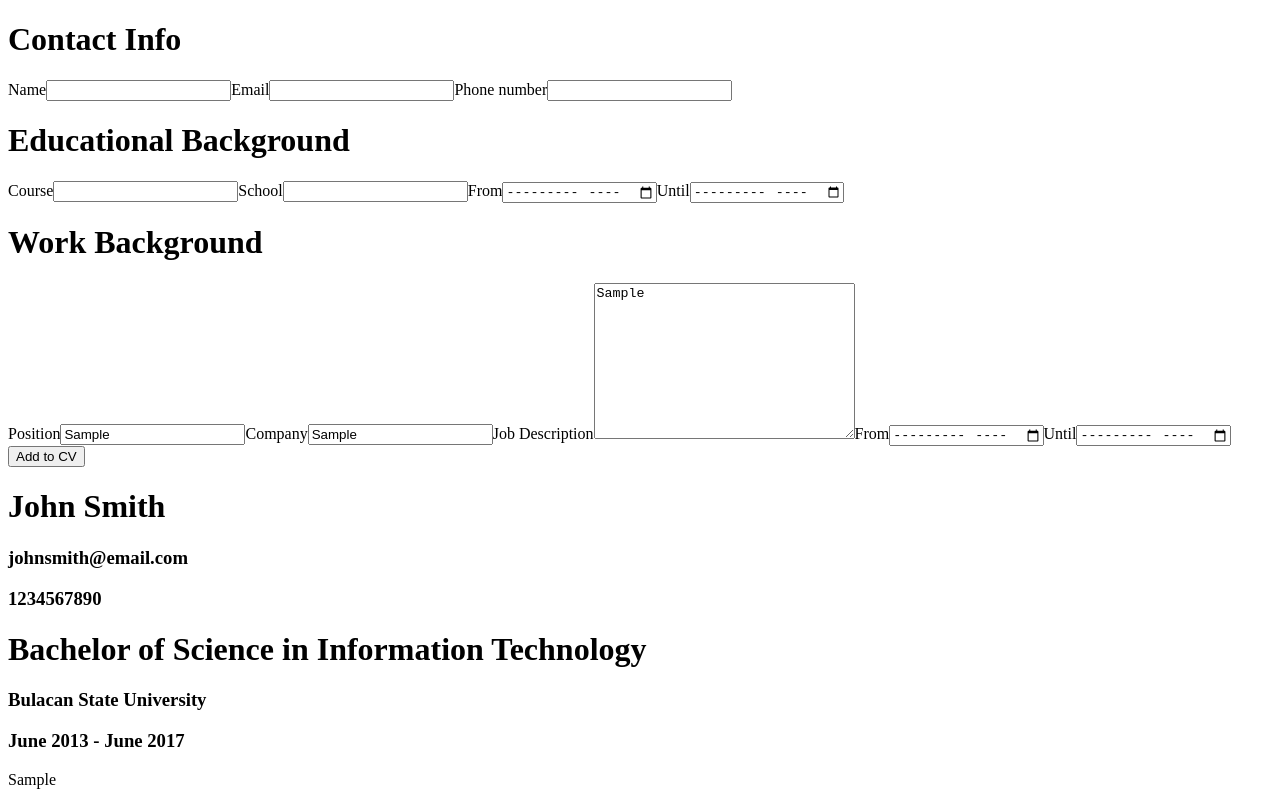
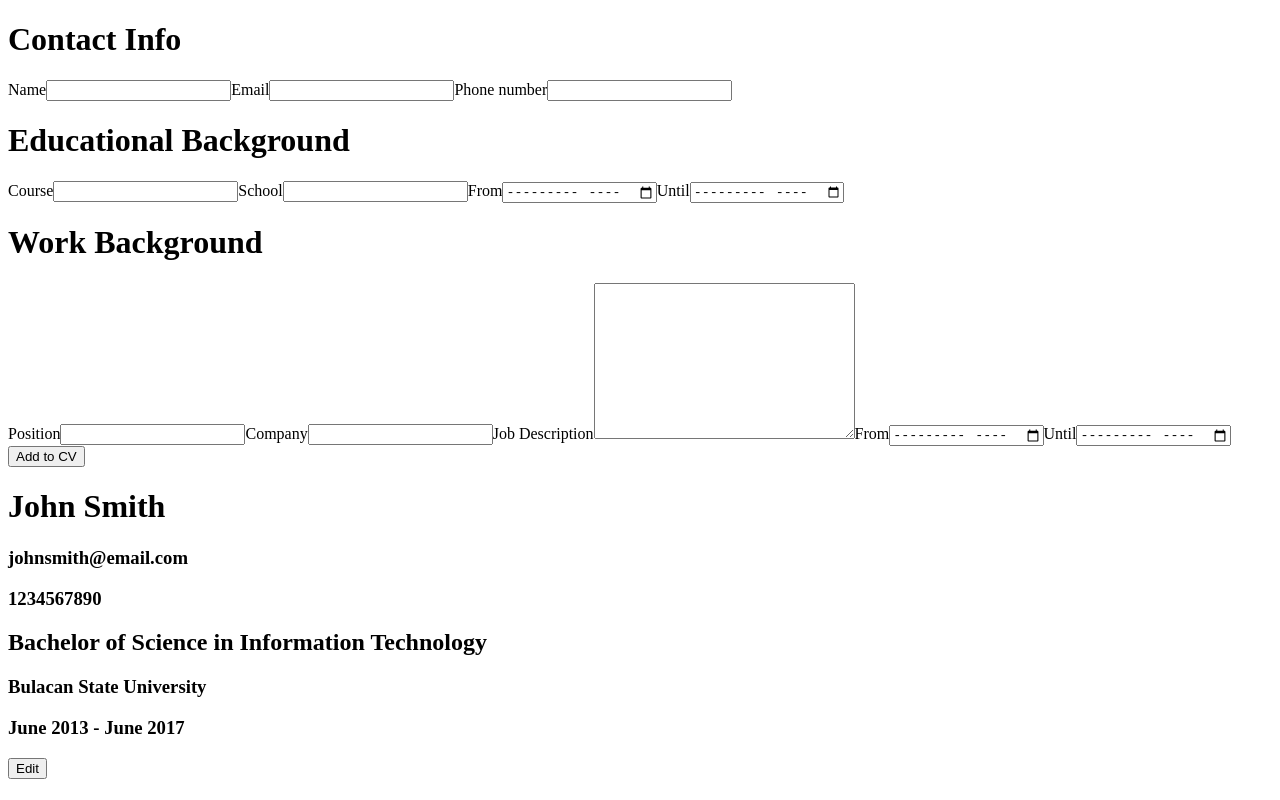
Before and after one commit to renzosayo/odin-react-cv-app, a React (Vite) app: page / in a window 1280 px wide. Both pictures are taken after typing "Sample", "Sample", "Sample" into the empty fields and a click on the button "Add to CV". Shown: the top 800 px of the page. Built offline with nearby package versions, Linux system fonts and the light colour scheme.

Commit message:
Fix bug with date not reflecting on edit pane

```diff
--- a/src/components/App.jsx
+++ b/src/components/App.jsx
@@ -5,6 +5,7 @@ import Education from "./Education";
 import Work from "./Work";
 
 function App() {
+  const [id, setId] = useState(0);
   const [name, setName] = useState("John Smith");
   const [email, setEmail] = useState("johnsmith@email.com");
   const [phone, setPhone] = useState("1234567890");
@@ -14,18 +15,15 @@ function App() {
   );
   const [startDate, setStartDate] = useState("June 2013");
   const [endDate, setEndDate] = useState("June 2017");
-  const [workBackground, setWorkBackground] = useState({
-    position: "Data Analyst",
-    company: "Accenture Inc",
-    description: "Analyzing data for client",
-    workStartDate: "February 2019",
-    workEndDate: "May 2023",
+  const [workBackgroundItem, setworkBackgroundItem] = useState({
+    position: "",
+    company: "",
+    description: "",
+    workStartDate: "",
+    workEndDate: "",
+    id: id,
   });
   const [workList, setWorkList] = useState([]);
-
-  const handleClickAddWork = () => {
-    setWorkList((prev) => [...prev, workBackground]);
-  };
 
   const handleChangeName = (e) => {
     setName(e.target.value);
@@ -47,7 +45,10 @@ function App() {
     setCourse(e.target.value);
   };
 
-  const dateFormatter = ([year, month]) => {
+  const dateFormatter = (string) => {
+    // catch error
+    if (!string) return "";
+    let [year, month] = string.split("-");
     const months = [
       "January",
       "February",
@@ -65,6 +66,29 @@ function App() {
     return `${months[Number(month) - 1]} ${year}`;
   };
 
+  const reverseDateFormatter = (string) => {
+    // catch error
+    if (!string) return "";
+    const months = [
+      "January",
+      "February",
+      "March",
+      "April",
+      "May",
+      "June",
+      "July",
+      "August",
+      "September",
+      "October",
+      "November",
+      "December",
+    ];
+    let date = string.split(" ");
+    let month = months.indexOf(date[0]) + 1;
+    month < 10 ? (month = `0${month}`) : String(month);
+    return `${date[1]}-${month}`;
+  };
+
   const handleChangeStartDate = (e) => {
     let formatted = dateFormatter(e.target.value.split("-"));
     setStartDate(formatted);
@@ -73,6 +97,43 @@ function App() {
   const handleChangeEndDate = (e) => {
     let formatted = dateFormatter(e.target.value.split("-"));
     setEndDate(formatted);
+  };
+
+  const handleClickAddWork = () => {
+    const workItem = { ...workBackgroundItem, id: id };
+    setworkBackgroundItem(workItem);
+    setWorkList((prev) => [...prev, workItem]);
+    setId(id + 1);
+    document.querySelector("#position").value = "";
+    document.querySelector("#company").value = "";
+    document.querySelector("#description").value = "";
+    document.querySelector("#workStartDate").value = "";
+    document.querySelector("#workEndDate").value = "";
+  };
+
+  const handleClickEdit = (e) => {
+    const selected = [...e.target.parentElement.childNodes].map(
+      (child) => child.textContent
+    );
+    let [start, end] = selected[4].split(" - ");
+
+    setworkBackgroundItem({
+      position: selected[1],
+      company: selected[2],
+      description: selected[3],
+      workStartDate: reverseDateFormatter(start),
+      workEndDate: reverseDateFormatter(end),
+    });
+
+    // document.querySelector("#position").value = selected[1];
+    // document.querySelector("#company").value = selected[2];
+    // document.querySelector("#description").value = selected[3];
+    // document.querySelector("#workStartDate").value =
+    //   reverseDateFormatter(start);
+    // document.querySelector("#workEndDate").value = reverseDateFormatter(end);
+    setWorkList((prev) => {
+      return prev.filter((workBg) => Number(workBg.id) !== Number(selected[5]));
+    });
   };
 
   return (
@@ -89,9 +150,11 @@ function App() {
         }}
       />
       <Work
-        setWorkBackground={setWorkBackground}
+        setworkBackgroundItem={setworkBackgroundItem}
         dateFormatter={dateFormatter}
-        onClick={handleClickAddWork}
+        reverseDateFormatter={reverseDateFormatter}
+        handleAdd={handleClickAddWork}
+        workBackgroundItem={workBackgroundItem}
       />
       <CVMain
         name={name}
@@ -101,8 +164,10 @@ function App() {
         course={course}
         startDate={startDate}
         endDate={endDate}
-        workBackground={workBackground}
+        workBackgroundItem={workBackgroundItem}
+        dateFormatter={dateFormatter}
         workList={workList}
+        handleClickEdit={handleClickEdit}
       />
     </>
   );
--- a/src/components/CVMain.jsx
+++ b/src/components/CVMain.jsx
@@ -7,6 +7,8 @@ export default function CVMain({
   startDate,
   endDate,
   workList,
+  handleClickEdit,
+  dateFormatter,
 }) {
   return (
     // todo: create element with map
@@ -17,7 +19,7 @@ export default function CVMain({
         <h3>{phone}</h3>
       </div>
       <div className="education-info">
-        <h1>{course}</h1>
+        <h2>{course}</h2>
         <h3>{school}</h3>
         <h3>
           {startDate} - {endDate}
@@ -25,9 +27,24 @@ export default function CVMain({
       </div>
       {workList.map((work) => {
         return (
-          <>
-            <div key={work.position}>{work.position}</div>
-          </>
+          <div key={work.company + startDate}>
+            <button
+              className="edit"
+              onClick={(e) => {
+                handleClickEdit(e);
+              }}
+            >
+              Edit
+            </button>
+            <h2>{work.position}</h2>
+            <h3>{work.company}</h3>
+            <h3>{work.description}</h3>
+            <h3>
+              {dateFormatter(work.workStartDate)} -{" "}
+              {dateFormatter(work.workEndDate)}
+            </h3>
+            <p style={{ visibility: "hidden" }}>{work.id}</p>
+          </div>
         );
       })}
     </>
--- a/src/components/Work.jsx
+++ b/src/components/Work.jsx
@@ -1,4 +1,10 @@
-export default function Work({ setWorkBackground, dateFormatter, onClick }) {
+export default function Work({
+  workBackgroundItem,
+  setworkBackgroundItem,
+  // dateFormatter,
+  // reverseDateFormatter,
+  handleAdd,
+}) {
   return (
     <>
       <h1>Work Background</h1>
@@ -8,8 +14,9 @@ export default function Work({ setWorkBackground, dateFormatter, onClick }) {
           type="text"
           name="position"
           id="position"
+          value={workBackgroundItem.position}
           onChange={(e) => {
-            setWorkBackground((prev) => {
+            setworkBackgroundItem((prev) => {
               return {
                 ...prev,
                 position: e.target.value,
@@ -22,8 +29,9 @@ export default function Work({ setWorkBackground, dateFormatter, onClick }) {
           type="text"
           name="company"
           id="company"
+          value={workBackgroundItem.company}
           onChange={(e) => {
-            setWorkBackground((prev) => {
+            setworkBackgroundItem((prev) => {
               return {
                 ...prev,
                 company: e.target.value,
@@ -35,11 +43,12 @@ export default function Work({ setWorkBackground, dateFormatter, onClick }) {
         <textarea
           name="description"
           id="description"
+          value={workBackgroundItem.description}
           cols="30"
           rows="10"
           className="description"
           onChange={(e) => {
-            setWorkBackground((prev) => {
+            setworkBackgroundItem((prev) => {
               return {
                 ...prev,
                 description: e.target.value,
@@ -52,9 +61,10 @@ export default function Work({ setWorkBackground, dateFormatter, onClick }) {
           type="month"
           name="workStartDate"
           id="workStartDate"
+          value={workBackgroundItem.workStartDate}
           onChange={(e) => {
-            setWorkBackground((prev) => {
-              let formatted = dateFormatter(e.target.value.split("-"));
+            setworkBackgroundItem((prev) => {
+              let formatted = e.target.value; //dateFormatter(e.target.value.split("-"));
               return {
                 ...prev,
                 workStartDate: formatted,
@@ -67,9 +77,10 @@ export default function Work({ setWorkBackground, dateFormatter, onClick }) {
           type="month"
           name="workEndDate"
           id="workEndDate"
+          value={workBackgroundItem.workEndDate}
           onChange={(e) => {
-            setWorkBackground((prev) => {
-              let formatted = dateFormatter(e.target.value.split("-"));
+            setworkBackgroundItem((prev) => {
+              let formatted = e.target.value; //dateFormatter(e.target.value.split("-"));
               return {
                 ...prev,
                 workEndDate: formatted,
@@ -77,7 +88,25 @@ export default function Work({ setWorkBackground, dateFormatter, onClick }) {
             });
           }}
         />
-        <button className="add-work" onClick={onClick}>
+        <button
+          className="add-work"
+          onClick={() => {
+            handleAdd();
+            // reset fields
+            setworkBackgroundItem({
+              position: "",
+              company: "",
+              description: "",
+              workStartDate: "",
+              workEndDate: "",
+            });
+            // document.querySelector("#position").value = "";
+            // document.querySelector("#company").value = "";
+            // document.querySelector("#description").value = "";
+            // document.querySelector("#workStartDate").value = "";
+            // document.querySelector("#workEndDate").value = "";
+          }}
+        >
           Add to CV
         </button>
       </div>
```
Also changed, not shown: src/styles/styles.css (added).
